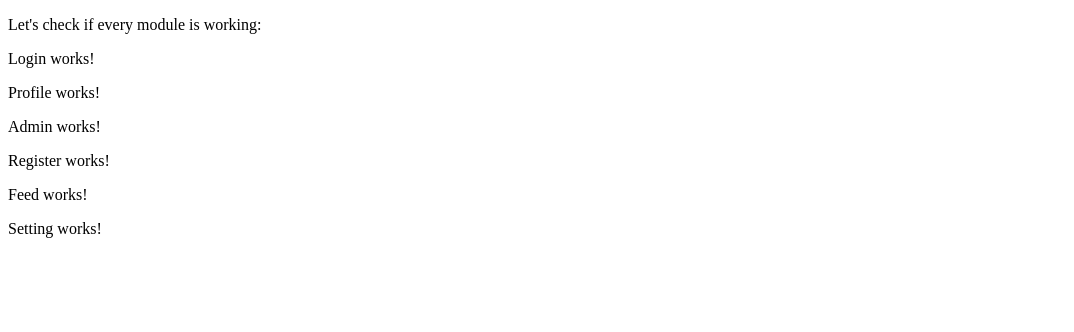
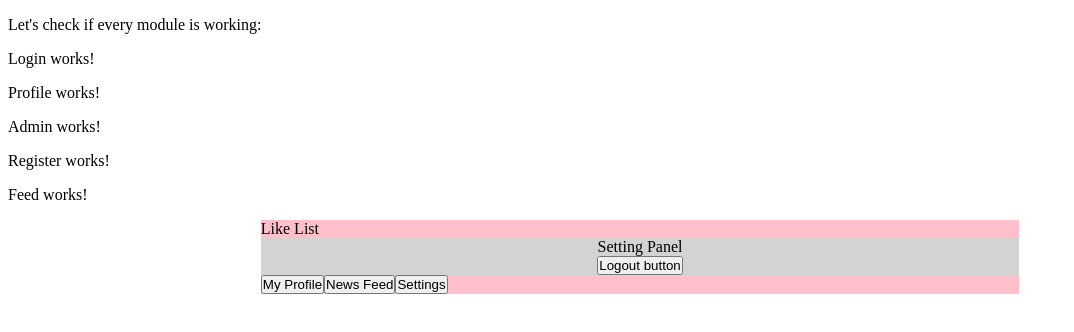
Before and after one commit to JRAntra/FRE-Training-04252022, an Angular app in the folder theProject/: page / in a window 1280 px wide. Shown: the top 332 px of the page, without its empty margins (0-1074 px from the left). Built offline with nearby package versions, Linux system fonts and the light colour scheme.

Commit message:
updated setting.component.html according to figma. Wireframe only, minimum css.

```diff
--- a/theProject/src/app/setting/setting.component.html
+++ b/theProject/src/app/setting/setting.component.html
@@ -1 +1,46 @@
-<p>Setting works!</p>
+<style>
+    *,
+    *::before,
+    *::after {
+      margin: 0;
+      padding: 0;
+      box-sizing: inherit;
+    }
+    main {
+      width: 60%;
+      margin: auto;
+      height: 70%;
+
+    }
+    nav {
+      background-color: pink;
+    }
+    div {
+      background-color: lightgray;
+      display: flex;
+      justify-content: center;
+    }
+  </style>
+
+  <main>
+      <nav>
+          <a>Like List</a>
+      </nav>
+
+      <div>
+        Setting Panel
+      </div>
+
+      <div>
+        <button>
+          Logout button
+        </button>
+      </div>
+
+      <nav>
+        <button>My Profile</button>
+        <button>News Feed</button>
+        <button>Settings</button>
+      </nav>
+
+  </main>
```
